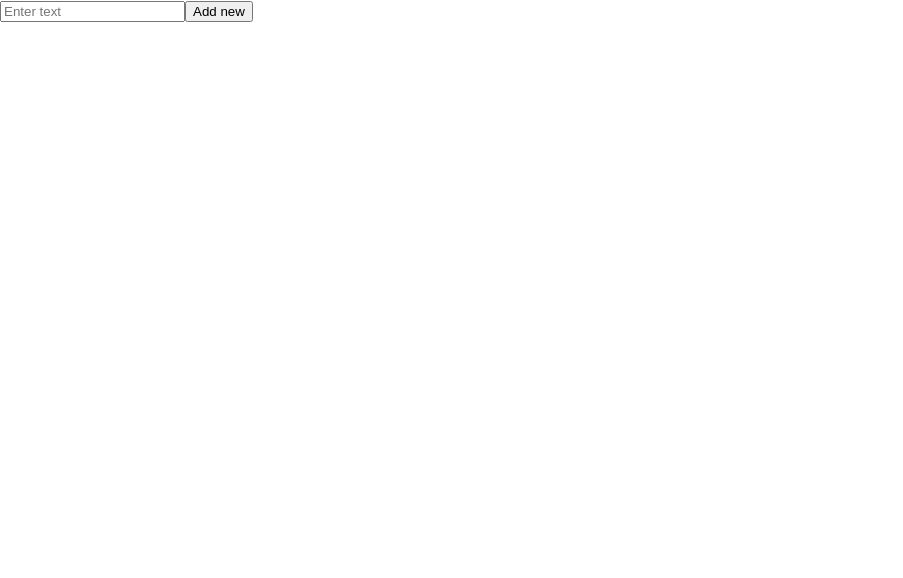
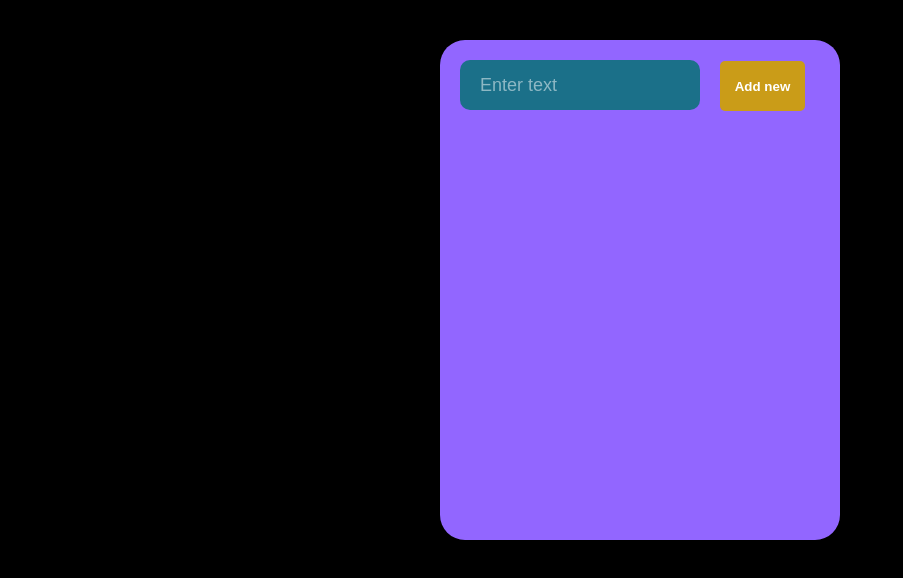
Before and after one commit to Abdulelah21/To-Do-App, a React (Create React App) app in the folder todolist/: page / in a window 1280 px wide. Shown: the top 578 px of the page, without its empty margins (0-903 px from the left). Built offline with nearby package versions, Linux system fonts and the light colour scheme.

Commit message:
Added style for the form

```diff
--- a/todolist/src/App.css
+++ b/todolist/src/App.css
@@ -1,38 +1,42 @@
-.App {
-  text-align: center;
+body{
+  background-color:black;
 }
 
-.App-logo {
-  height: 40vmin;
-  pointer-events: none;
+.App{
+background-color: #9266ff;
+min-height: 500px;
+width: 400px;
+margin: 40px auto;
+border-radius: 25px;
 }
 
-@media (prefers-reduced-motion: no-preference) {
-  .App-logo {
-    animation: App-logo-spin infinite 20s linear;
-  }
+#to-do-form input{
+  background-color: rgb(27,112,137);
+  border: 0;
+  width: 200px;
+  height: 50px;
+  padding: 0 20px;
+  margin: 20px;
+  font-size: 18px;
+  border-radius: 10px;
+  color: #fff;
 }
 
-.App-header {
-  background-color: #282c34;
-  min-height: 100vh;
-  display: flex;
-  flex-direction: column;
-  align-items: center;
-  justify-content: center;
-  font-size: calc(10px + 2vmin);
-  color: white;
+#to-do-form input::placeholder{
+  color: rgb(255,255,255,0.5);
 }
 
-.App-link {
-  color: #61dafb;
+#to-do-form input:focus{
+  outline: none;
 }
 
-@keyframes App-logo-spin {
-  from {
-    transform: rotate(0deg);
-  }
-  to {
-    transform: rotate(360deg);
-  }
+#to-do-form button{
+  height: 50px;
+  width: 85px;
+  border-radius: 5px;
+  border: 0;
+  background-color: rgb(202,156,24);
+  cursor: pointer;
+  font-weight: bolder;
+  color: #fff;
 }
--- a/todolist/src/App.js
+++ b/todolist/src/App.js
@@ -5,12 +5,14 @@
 class App extends React.Component{
   render(){
     return(
-      <header>
+      <div className='App'>
+        <header>
         <form id='to-do-form'>
         <input type='text' placeholder='Enter text'/>
         <button type='submit'>Add new</button>
         </form>
       </header>
+      </div>
     );
   }
 }
```
